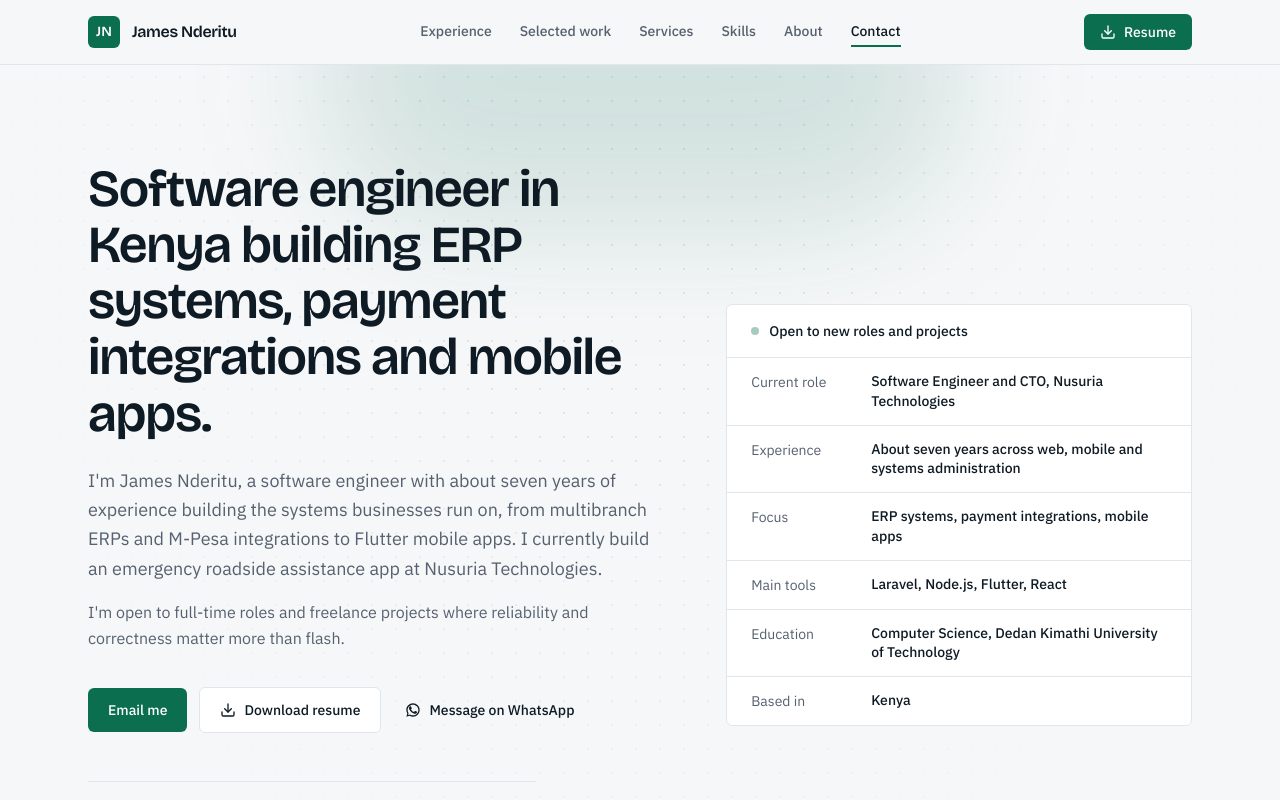
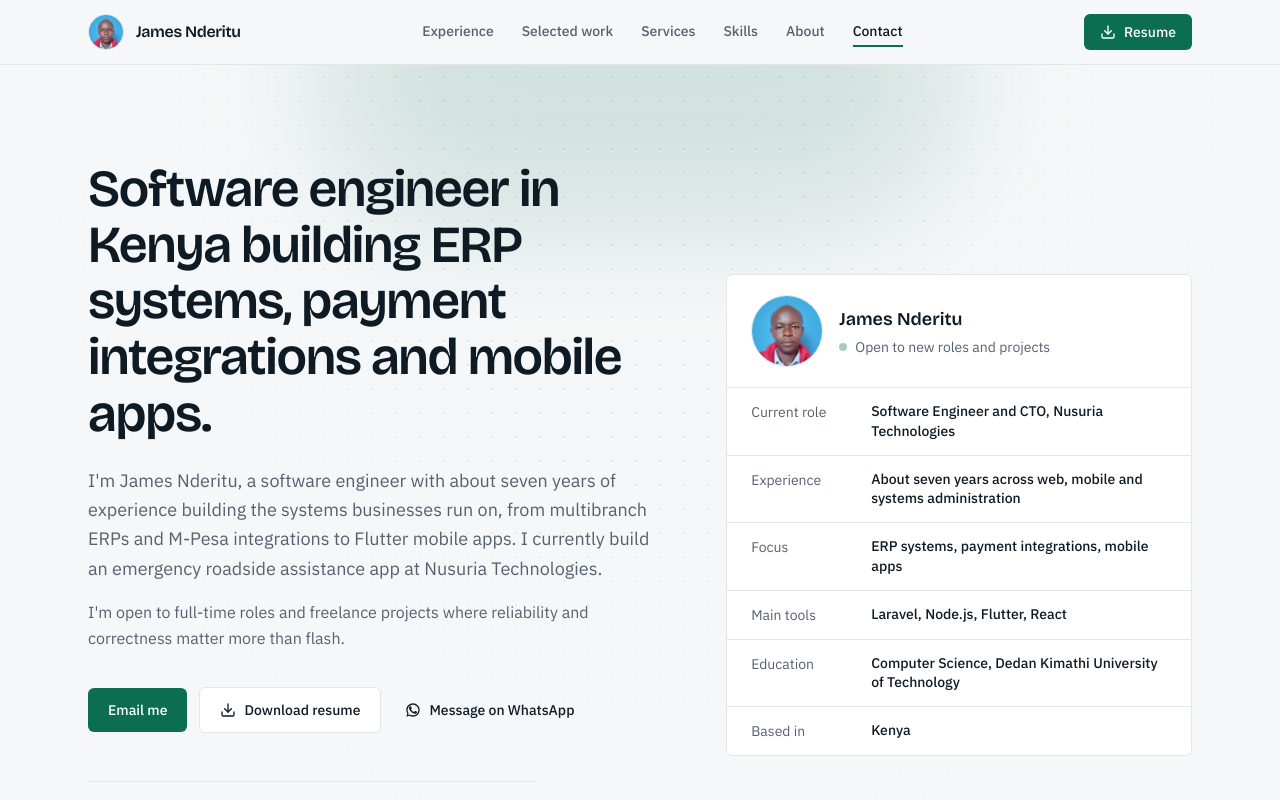
Before and after one commit to jameskaruri/portfolio, a Next.js app: page / in a window 1280 px wide. Shown: the top 800 px of the page. Built offline with nearby package versions, Linux system fonts and the light colour scheme.

Commit message:
Use photo in header

```diff
--- a/next.config.ts
+++ b/next.config.ts
@@ -2,6 +2,8 @@ import type { NextConfig } from "next";
 
 const nextConfig: NextConfig = {
   output: "export",
+  images: { unoptimized: true },
+  allowedDevOrigins: ["192.168.100.4", 'jamesnderitu.co.ke'],
 };
 
 export default nextConfig;
--- a/src/app/page.tsx
+++ b/src/app/page.tsx
@@ -1,6 +1,7 @@
 "use client";
 
 import { useEffect, useState } from "react";
+import Image from "next/image";
 import { Mail, Phone, Download, ExternalLink, Menu, X } from "lucide-react";
 import { EMAIL, PHONE_DISPLAY, PHONE_TEL, WHATSAPP, LINKEDIN, GITHUB } from "../lib/site";
 
@@ -26,7 +27,7 @@ const PROFILE = [
 const STATS = [
   { n: "7+", l: "Years building" },
   { n: "10+", l: "Payment integrations" },
-  { n: "10", l: "ERP branches live" },
+  { n: "2", l: "ERP branches live" },
 ];
 
 const EXPERIENCE = [
@@ -223,9 +224,13 @@ export default function Home() {
       <header className="sticky top-0 z-30 border-b border-line bg-paper/90 backdrop-blur">
         <div className="mx-auto flex h-16 max-w-6xl items-center justify-between px-6">
           <a href="#top" className="flex items-center gap-3" aria-label="James Nderitu, back to top">
-            <span className="flex h-8 w-8 items-center justify-center rounded-md bg-accent font-display text-sm font-semibold text-white">
-              JN
-            </span>
+            <Image
+              src="/james-nderitu.jpg"
+              alt=""
+              width={36}
+              height={36}
+              className="h-9 w-9 rounded-full border border-line object-cover object-top"
+            />
             <span className="font-display text-base font-semibold tracking-tight text-ink">James Nderitu</span>
           </a>
 
@@ -353,9 +358,22 @@ export default function Home() {
               style={{ animationDelay: "120ms" }}
               aria-label="Profile summary"
             >
-              <div className="flex items-center gap-2.5 border-b border-line px-6 py-4">
-                <span className="status-dot h-2 w-2 rounded-full bg-accent" aria-hidden="true" />
-                <p className="text-sm font-medium text-ink">Open to new roles and projects</p>
+              <div className="flex items-center gap-4 border-b border-line px-6 py-5">
+                <Image
+                  src="/james-nderitu.jpg"
+                  alt="James Nderitu"
+                  width={72}
+                  height={72}
+                  priority
+                  className="h-[72px] w-[72px] rounded-full border border-line object-cover object-top"
+                />
+                <div>
+                  <p className="font-display text-lg font-semibold text-ink">James Nderitu</p>
+                  <p className="mt-1 flex items-center gap-2 text-sm text-muted">
+                    <span className="status-dot h-2 w-2 rounded-full bg-accent" aria-hidden="true" />
+                    Open to new roles and projects
+                  </p>
+                </div>
               </div>
               <dl className="divide-y divide-line">
                 {PROFILE.map((item) => (
@@ -502,9 +520,18 @@ export default function Home() {
         {/* About */}
         <section id="about" className="scroll-mt-16 border-b border-line">
           <div className="mx-auto grid max-w-6xl gap-10 px-6 py-16 md:grid-cols-[12rem_1fr] lg:py-24">
-            <h2 className="font-display text-2xl font-semibold tracking-tight text-ink md:text-xl">
-              About James Nderitu
-            </h2>
+            <div>
+              <h2 className="font-display text-2xl font-semibold tracking-tight text-ink md:text-xl">
+                About James Nderitu
+              </h2>
+              <Image
+                src="/james-nderitu.jpg"
+                alt="Portrait of James Nderitu"
+                width={192}
+                height={240}
+                className="mt-6 h-60 w-48 rounded-md object-cover object-top"
+              />
+            </div>
             <div className="max-w-2xl space-y-4 text-lg leading-relaxed text-muted">
               <p>
                 I started as a junior developer and have grown into building complete systems on my own, including a
```
Also changed, not shown: public/james-nderitu.jpg (added).
